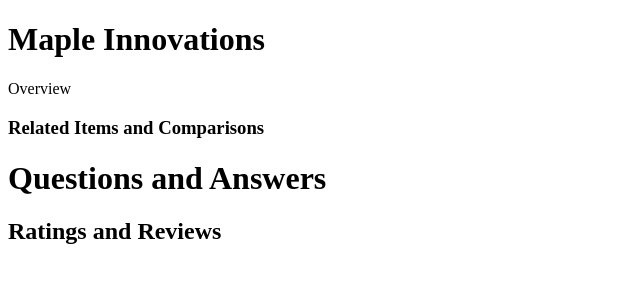
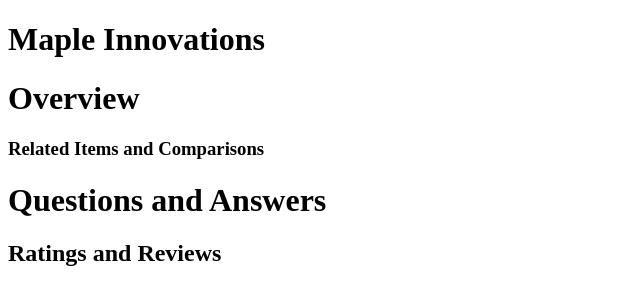
Before and after one commit to Pak-Attack/maple-innovations, a React app: page / in a window 1280 px wide. Shown: the top 304 px of the page, without its empty margins (0-640 px from the left). Built offline with nearby package versions, Linux system fonts and the light colour scheme.

Commit message:
changed header in overview file

```diff
--- a/client/src/components/Overview/Overview.jsx
+++ b/client/src/components/Overview/Overview.jsx
@@ -10,7 +10,7 @@
     render() {
       return(
         <div>
-          Overview
+          <h1>Overview</h1>
         </div>
       )
     }
```
